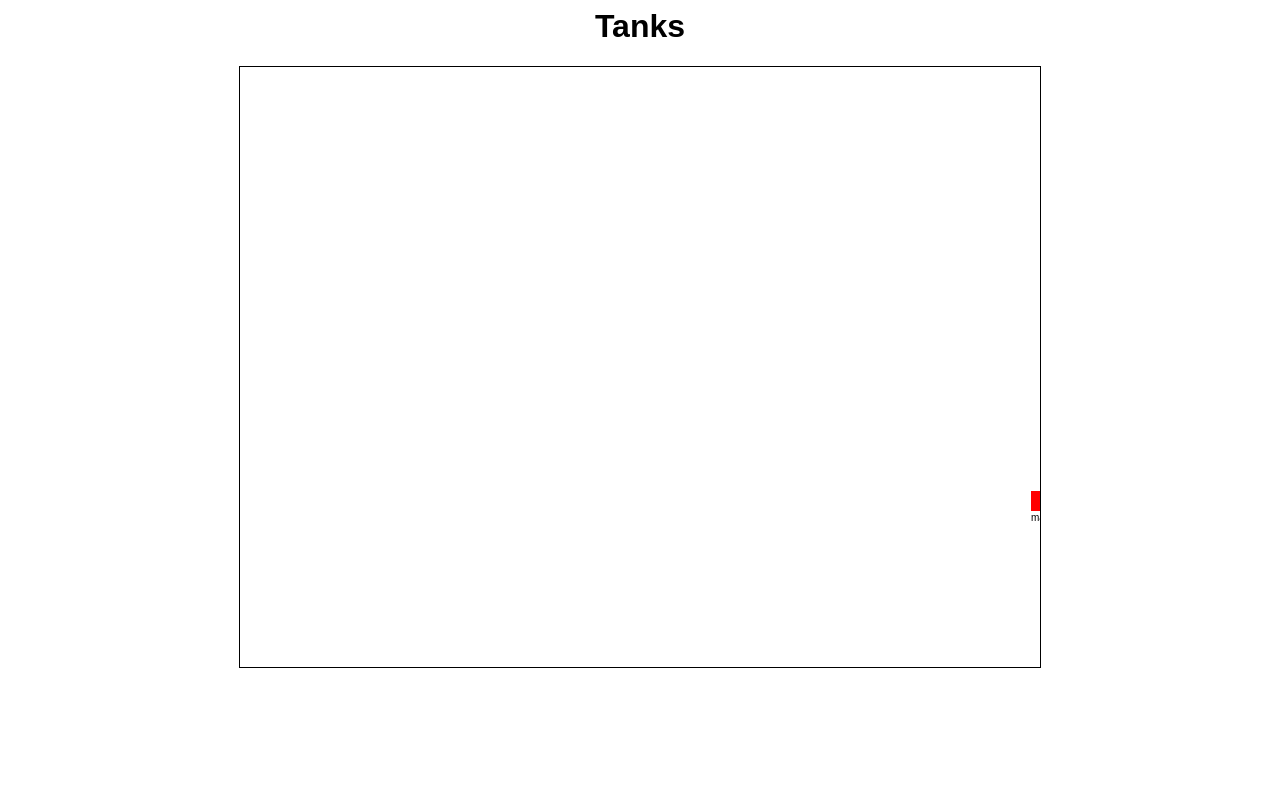
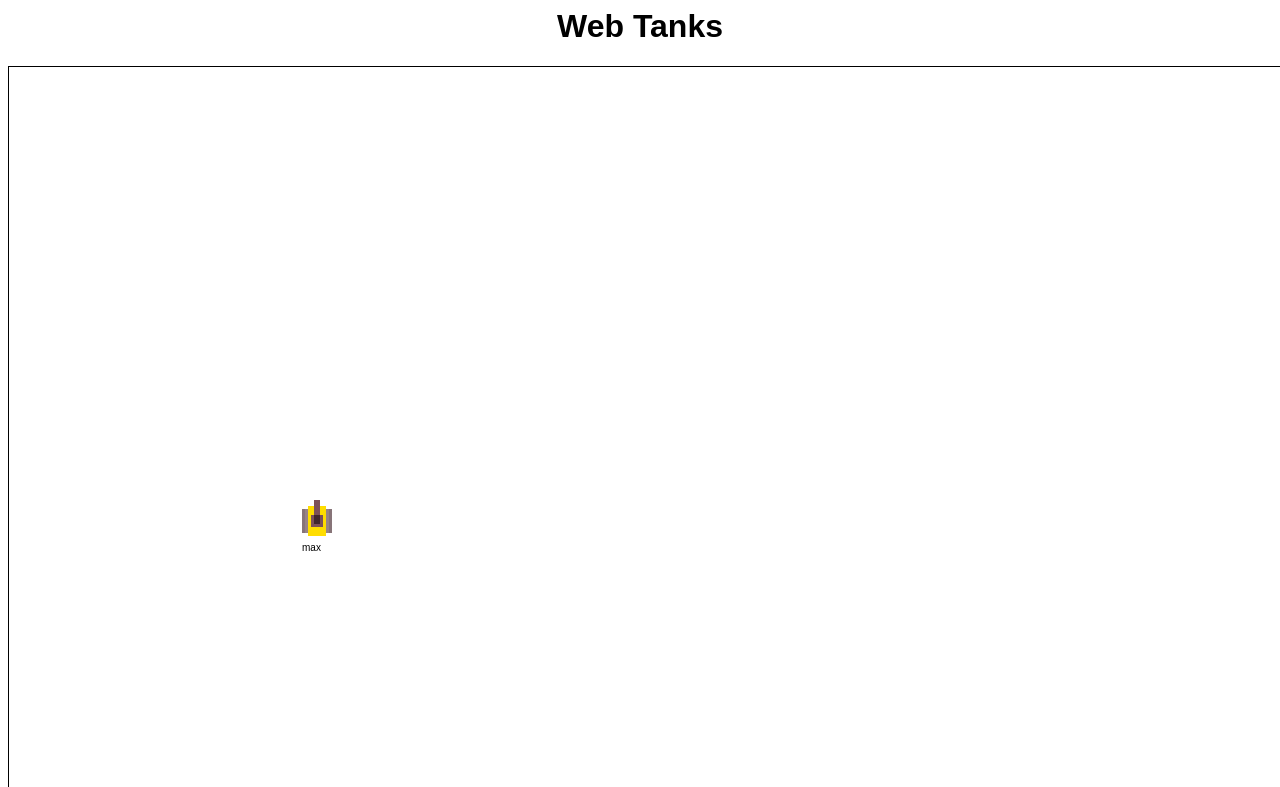
Before and after one commit to sayersauce/tanks, a plain HTML site: page index.html in a window 1280 px wide. Shown: the top 787 px of the page. Drawn offline with Linux system fonts and the light colour scheme.

Commit message:
Added module based code structure

```diff
--- a/index.html
+++ b/index.html
@@ -1,11 +1,16 @@
 <html>
 	<head>
-		<title>Tanks</title>
+		<title>Web Tanks</title>
 		<link rel="stylesheet" type="text/css" href="styles.css">
 	</head>
 	<body>
-		<h1>Tanks</h1>
+		<h1>Web Tanks</h1>
 		<canvas id="canvas"><canvas>
-		<script defer src="tanks.js"></script>
+		<script defer src="tanks/common.js"></script>
+		<script defer src="tanks/objects/bullet.js"></script>
+		<script defer src="tanks/objects/tank.js"></script>
+		<script defer src="tanks/objects/player.js"></script>
+		<script defer src="tanks/main.js"></script>
+
 	</body>
 </html>
--- a/tanks.js
+++ /dev/null
@@ -1,153 +0,0 @@
-// Tanks
-// Max Sayer
-// https://max.lat
-
-(() => {
-
-	"use strict"
-
-	// Constants
-
-	const WIDTH = 800;
-	const HEIGHT = 600;
-
-	// Variables
-
-	let player;
-	let canvas = document.getElementById("canvas");
-	let ctx = canvas.getContext("2d");
-
-	// Helpers
-
-	const Util = {
-		randomInt: function(min, max) {
-			return Math.floor(Math.random() * (max - min)) + min;
-		},
-		timestamp: function() {
-			return window.performance && window.performance.now ? window.performance.now() : new Date().getTime();
-		},
-		limit: function(value, min, max) {
-			return Math.max(min, Math.min(value, max));
-		}
-	}
-
-
-	// Classes
-
-	class Tank {
-		constructor(x, y, name) {
-			this.x = x;
-			this.y = y;
-			this.angle = 0;
-			this.name = name;
-			this.width = 20;
-			this.height = 20;
-		}
-
-		draw() {
-			let cx = this.x + this.width/2;
-			let cy = this.y + this.height/2;
-
-			ctx.translate(cx, cy);
-			ctx.rotate(this.angle * Math.PI/180);
-			ctx.translate(-cx, -cy);
-			ctx.fillStyle = "#ff0000";
-			ctx.fillRect(this.x, this.y, this.width, this.height);
-			ctx.resetTransform();
-
-			ctx.fillStyle = "#000000";
-			ctx.font = "10px Arial";
-			ctx.fillText(this.name, this.x, cy + this.height);
-		}
-	}
-
-	class Player extends Tank {
-		constructor(x, y, name) {
-			super(x, y, name);
-
-			this.velocity = 0;
-			this.maxVelocity = 100;
-			this.acceleration = 100;
-			this.breaking = 200;
-			this.deceleration = 100;
-			this.angularVelocity = 90;
-
-			this.input = {
-				up: false,
-				down: false,
-				left: false,
-				right: false
-			};
-		}
-
-		update(dt) {
-			if(this.input.up) {
-				this.velocity = Util.limit(this.velocity + this.acceleration * dt, 0, this.maxVelocity);
-			}
-
-			else if(this.input.down) {
-				this.velocity = Util.limit(this.velocity - this.breaking * dt, 0, this.maxVelocity);
-			}
-
-			else {
-				this.velocity = Util.limit(this.velocity - this.deceleration * dt, 0, this.maxVelocity);
-			}
-
-			if(this.input.left) {
-				this.angle -= this.angularVelocity * dt;
-			}
-
-			if(this.input.right) {
-				this.angle += this.angularVelocity * dt;
-			}
-
-			this.move(dt);
-		}
-
-		move(dt) {
-			this.x += this.velocity * dt * Math.sin(this.angle * Math.PI/180);
-			this.y -= this.velocity * dt * Math.cos(this.angle * Math.PI/180);
-		}
-	}
-
-	// Game
-
-	function onkey(ev, key, pressed) {
-		switch(key) {
-			case "KeyW": player.input.up = pressed; ev.preventDefault(); break;
-			case "KeyS": player.input.down = pressed; ev.preventDefault(); break;
-			case "KeyA": player.input.left = pressed; ev.preventDefault(); break;
-			case "KeyD": player.input.right = pressed; ev.preventDefault(); break;
-		}
-	}
-
-	function update(dt) {
-		player.update(dt);
-	}
-
-	function render(dt) {
-		ctx.clearRect(0, 0, WIDTH, HEIGHT);
-		player.draw();
-	}
-
-	function frame(last) {
-		const now = Util.timestamp();
-		const dt = (now - last) / 1000;
-		update(dt);
-		render(dt);
-		requestAnimationFrame(() => { frame(now) });
-	}
-
-	function setup() {
-		canvas.width = WIDTH;
-		canvas.height = HEIGHT;
-
-		player = new Player(Util.randomInt(0, WIDTH), Util.randomInt(0, HEIGHT), "max");
-		document.addEventListener("keydown", (ev) => { return onkey(ev, ev.code, true); }, false);
-		document.addEventListener("keyup", (ev) => { return onkey(ev, ev.code, false); }, false);
-		requestAnimationFrame(() => { frame(Util.timestamp()) });
-	}
-
-	setup();
-
-})();
--- /dev/null
+++ b/tanks/common.js
@@ -0,0 +1,26 @@
+Game = {};
+
+window.Util = {
+    randomInt: function(min, max) {
+        return Math.floor(Math.random() * (max - min)) + min;
+    },
+    timestamp: function() {
+        return window.performance && window.performance.now ? window.performance.now() : new Date().getTime();
+    },
+    limit: function(value, min, max) {
+        return Math.max(min, Math.min(value, max));
+    }
+}
+
+
+window.gfx = {
+    drawImage : function(image, x, y, width, height, rotation) {
+        let cx = x + width / 2;
+        let cy = y + height / 2;
+        Game.ctx.translate(cx, cy);
+        Game.ctx.rotate(rotation * Math.PI/180);
+        Game.ctx.translate(-cx, -cy);
+        Game.ctx.drawImage(image, x, y);
+        Game.ctx.resetTransform();
+    }
+}
--- /dev/null
+++ b/tanks/main.js
@@ -0,0 +1,89 @@
+// Tanks
+// Max Sayer
+// https://max.lat
+
+(() => {
+
+	// Constants
+
+	Game.WIDTH = 1280;
+	Game.HEIGHT = 720;
+
+	// Variables
+
+	Game.player;
+	Game.canvas = document.getElementById("canvas");
+	Game.ctx = canvas.getContext("2d");
+	Game.images = {};
+	Game.bullets = [];
+
+	// Game
+
+	function loadImage(name, last = false) {
+		const image = new Image();
+		image.src = "res/" + name + ".png";
+		image.onload = () => {
+			Game.images[name] = image;
+			if(last) {
+				run();
+			}
+		}
+	}
+
+	function loadImages() {
+		loadImage("tank");
+		loadImage("turret");
+		loadImage("shell", true);
+	}
+
+	function onkey(ev, key, pressed) {
+		switch(key) {
+			case "KeyW": Game.player.input.up = pressed; ev.preventDefault(); break;
+			case "KeyS": Game.player.input.down = pressed; ev.preventDefault(); break;
+			case "KeyA": Game.player.input.left = pressed; ev.preventDefault(); break;
+			case "KeyD": Game.player.input.right = pressed; ev.preventDefault(); break;
+			case "Space": Game.player.shoot(); ev.preventDefault(); break;
+		}
+	}
+
+	function update(dt) {
+		Game.player.update(dt);
+		for(bullet of Game.bullets) {
+			bullet.update(dt);
+		}
+	}
+
+	function render() {
+		Game.ctx.clearRect(0, 0, Game.WIDTH, Game.HEIGHT);
+		Game.player.draw();
+		for(bullet of Game.bullets) {
+			bullet.draw();
+		}
+	}
+
+	function frame(last) {
+		const now = Util.timestamp();
+		const dt = (now - last) / 1000;
+		update(dt);
+		render();
+		requestAnimationFrame(() => { frame(now) });
+	}
+
+	function run() {
+		Game.player = new Game.Player(Util.randomInt(0, Game.WIDTH), Util.randomInt(0, Game.HEIGHT), "max");
+		requestAnimationFrame(() => { frame(Util.timestamp()) });
+	}
+
+	function setup() {
+		canvas.width = Game.WIDTH;
+		canvas.height = Game.HEIGHT;
+
+		document.addEventListener("keydown", (ev) => { return onkey(ev, ev.code, true); }, false);
+		document.addEventListener("keyup", (ev) => { return onkey(ev, ev.code, false); }, false);
+
+		loadImages();
+	}
+
+	setup();
+
+})();
--- /dev/null
+++ b/tanks/objects/bullet.js
@@ -0,0 +1,30 @@
+// Tanks - Bullet Object
+// Max Sayer
+// https://max.lat
+
+(() => {
+    class Bullet {
+		constructor(x, y, angle, barrelLength) {
+			this.image = Game.images["shell"];
+			this.x = x + (barrelLength * Math.sin(angle * Math.PI/180)) - this.image.width/2;
+			this.y = y - (barrelLength * Math.cos(angle * Math.PI/180)) - this.image.height/2;
+			this.angle = angle;
+			this.velocity = 300;
+		}
+
+		draw() {
+			gfx.drawImage(this.image, this.x, this.y, this.image.width, this.image.height, this.angle);
+		}
+
+		update(dt) {
+			this.move(dt);
+		}
+
+		move(dt) {
+			this.x += this.velocity * dt * Math.sin(this.angle * Math.PI/180);
+			this.y -= this.velocity * dt * Math.cos(this.angle * Math.PI/180);
+		}
+    }
+
+    Game.Bullet = Bullet;
+})();
--- /dev/null
+++ b/tanks/objects/player.js
@@ -0,0 +1,69 @@
+// Tanks - Player Object
+// Max Sayer
+// https://max.lat
+
+(() => {
+    class Player extends Game.Tank {
+        constructor(x, y, name) {
+            super(x, y, name);
+
+            this.velocity = 0;
+            this.maxVelocity = 100;
+            this.acceleration = 100;
+            this.deceleration = 150;
+            this.angularVelocity = 90;
+            this.cooldown = 1;
+            this.lastShot = 0;
+
+            this.input = {
+                up: false,
+                down: false,
+                left: false,
+                right: false
+            };
+        }
+
+        update(dt) {
+            if(this.input.up) {
+                this.velocity = Util.limit(this.velocity + this.acceleration * dt, -this.maxVelocity, this.maxVelocity);
+            }
+
+            else if(this.input.down) {
+                this.velocity = Util.limit(this.velocity - this.acceleration * dt, -this.maxVelocity, this.maxVelocity);
+            }
+
+            else {
+                if(this.velocity > 0) {
+                    this.velocity = Util.limit(this.velocity - this.deceleration * dt, 0, this.maxVelocity);
+                } else {
+                    this.velocity = Util.limit(this.velocity + this.deceleration * dt, -this.maxVelocity, 0);
+                }
+            }
+
+            if(this.input.left) {
+                this.angle -= this.angularVelocity * dt;
+            }
+
+            if(this.input.right) {
+                this.angle += this.angularVelocity * dt;
+            }
+
+            this.move(dt);
+        }
+
+        move(dt) {
+            this.x += this.velocity * dt * Math.sin(this.angle * Math.PI/180);
+            this.y -= this.velocity * dt * Math.cos(this.angle * Math.PI/180);
+        }
+
+        shoot() {
+            if((Util.timestamp() - this.lastShot) / 1000 > this.cooldown) {
+                this.velocity -= 50;
+                Game.bullets.push(new Game.Bullet(this.cx, this.cy, this.angle, this.width / 2 + 10));
+                this.lastShot = Util.timestamp();
+            }
+        }
+    }
+
+    Game.Player = Player;
+})();
--- /dev/null
+++ b/tanks/objects/tank.js
@@ -0,0 +1,30 @@
+// Tanks - Tank Object
+// Max Sayer
+// https://max.lat
+
+(() => {
+    class Tank {
+        constructor(x, y, name) {
+            this.x = x;
+            this.y = y;
+            this.angle = 0;
+            this.name = name;
+            this.body = Game.images["tank"];
+            this.turret = Game.images["turret"];
+            this.width = this.body.width;
+            this.height = this.body.height;
+        }
+
+        draw() {
+            this.cx = this.x + this.width / 2;
+            this.cy = this.y + this.height / 2;
+            gfx.drawImage(this.body, this.x, this.y, this.width, this.height, this.angle);
+            gfx.drawImage(this.turret, this.cx - this.turret.width / 2, this.cy - this.turret.height / 2, this.turret.width, this.turret.width, this.angle);
+            Game.ctx.fillStyle = "#000000";
+            Game.ctx.font = "10px Arial";
+            Game.ctx.fillText(this.name, this.x, this.cy + this.height);
+        }
+    }
+
+    Game.Tank = Tank;
+})();
```
Also changed, not shown: res/shell.png (added), res/tank.png (added), res/turret.png (added).
